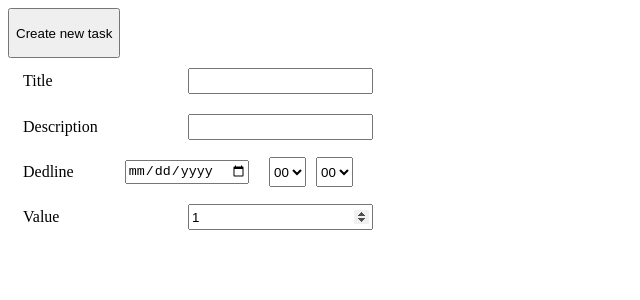
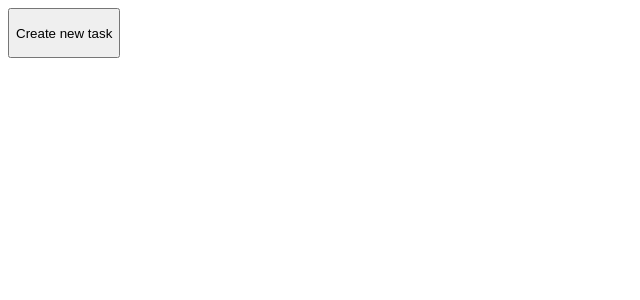
Before and after one commit to brainode-code/braincode, an Angular app: page / in a window 1280 px wide. Shown: the top 300 px of the page, without its empty margins (0-640 px from the left). Built offline with nearby package versions, Linux system fonts and the light colour scheme.

Commit message:
Display form

```diff
--- a/src/app/board/board.component.html
+++ b/src/app/board/board.component.html
@@ -1,7 +1,8 @@
 <section>
 
-    <app-button>Create new task</app-button>
+    <app-button (click)="add()">Create new task</app-button>
 
-    <app-form></app-form>
+        <app-form *ngIf="visible"></app-form>
+
 
 </section>
--- a/src/app/board/board.component.scss
+++ b/src/app/board/board.component.scss
@@ -0,0 +1,4 @@
+section {
+    width: 100%;
+    height: auto;
+}
--- a/src/app/board/board.component.ts
+++ b/src/app/board/board.component.ts
@@ -1,8 +1,15 @@
-import { Component } from '@angular/core';
+import { Component, Output } from "@angular/core";
 
 @Component({
-  selector: 'app-board',
-  templateUrl: './board.component.html',
-  styleUrls: ['./board.component.scss']
+  selector: "app-board",
+  templateUrl: "./board.component.html",
+  styleUrls: ["./board.component.scss"],
 })
-export class BoardComponent { }
+export class BoardComponent {
+
+  public visible: boolean;
+
+  public add(): void {
+   this.visible = true;
+  }
+}
```
